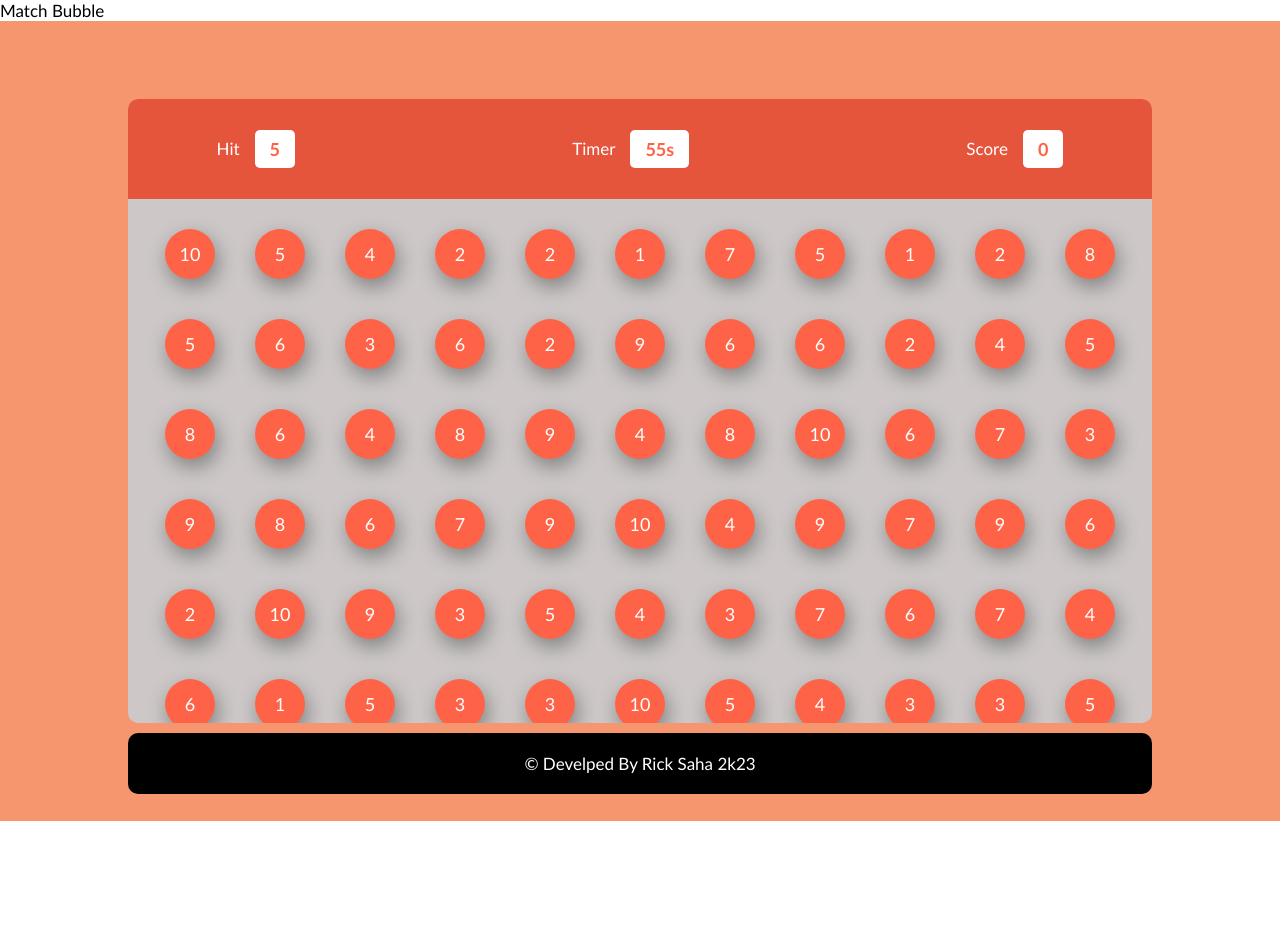
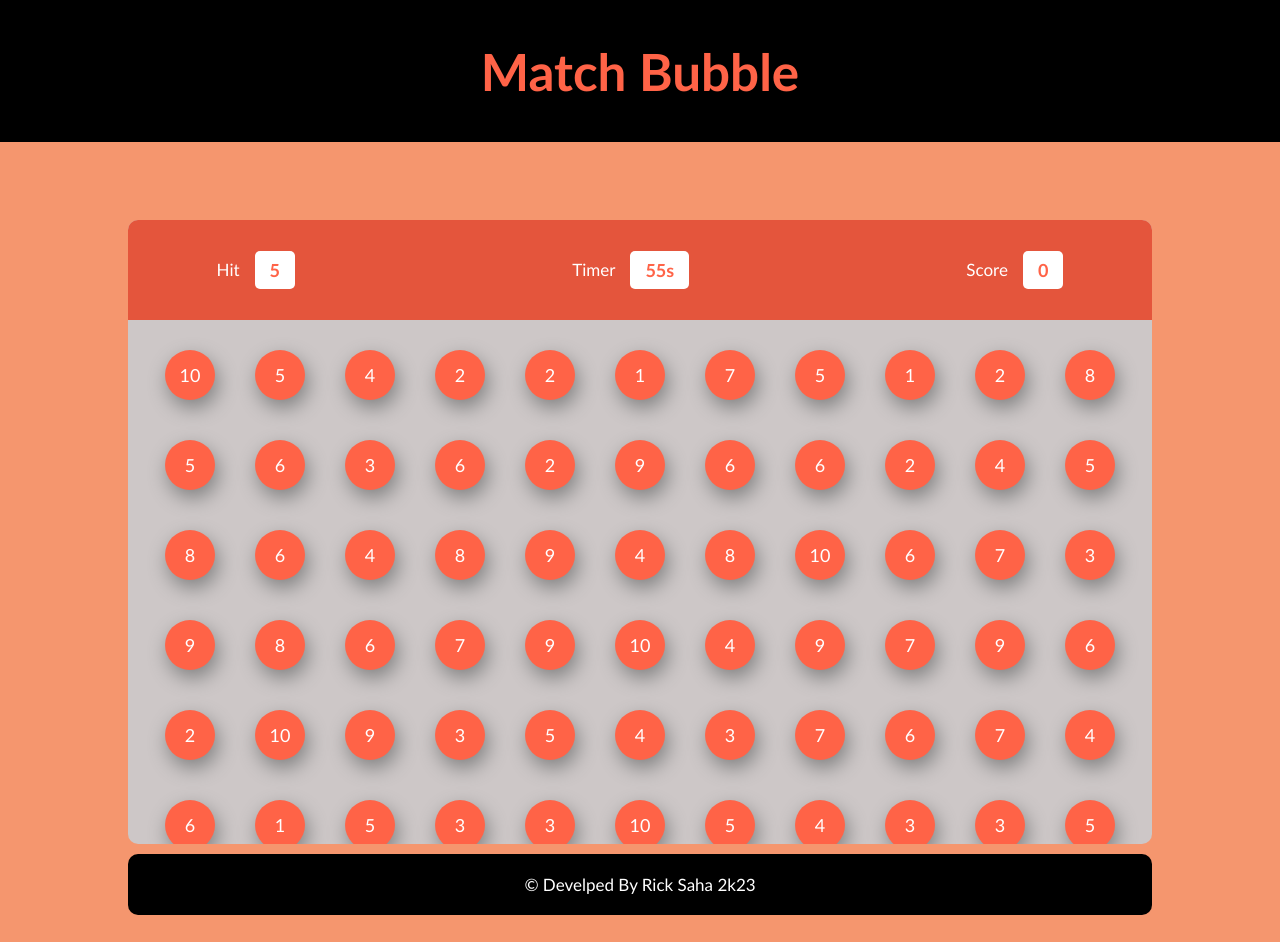
Before and after one commit to rick2k2/Match_bubble_By_Rick, a plain HTML site: page index.html in a window 1280 px wide. Before the commit the page ends 821 px from the top, so only its background shows below. Drawn offline with Linux system fonts and the light colour scheme.

Commit message:
Added all file game js Bubble match

```diff
--- a/index.css
+++ b/index.css
@@ -17,6 +17,15 @@ html,body{
     align-items: center;
     flex-direction: column;
     gap: 10px;
+}
+h1{
+    display: flex;
+    justify-content: center;
+    align-items: center;
+    padding: 40px;
+    font-size: 4vmax;
+    color:tomato;
+    background-color: #000;
 }
 .panel{
     width: 80%;
--- a/index.html
+++ b/index.html
@@ -7,7 +7,7 @@
     <link rel="stylesheet" href="./index.css"/>
 </head>
 <body>
-    <h2>Match Bubble</h2>
+    <h1>Match Bubble</h1>
     <div class="container">
         <p id="message"></p>
         <div class="panel">
```
